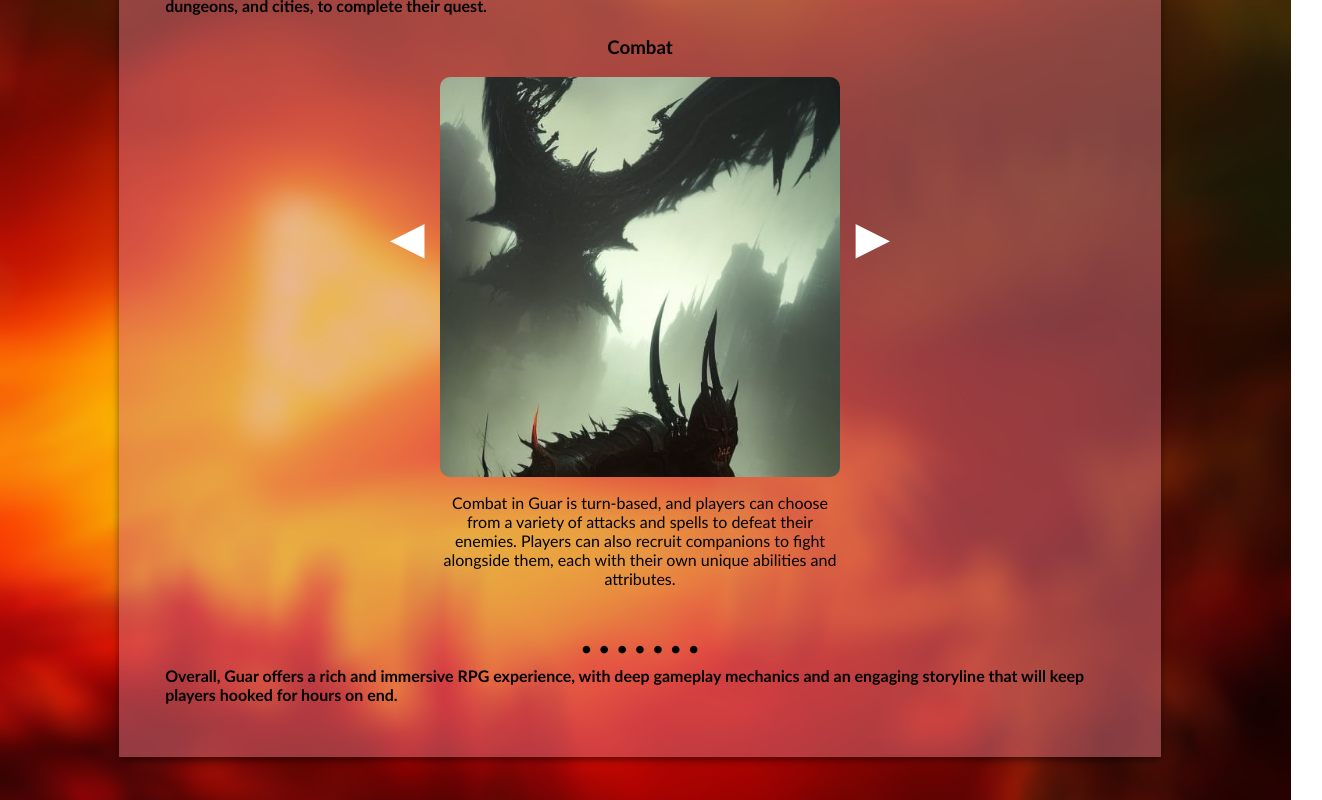
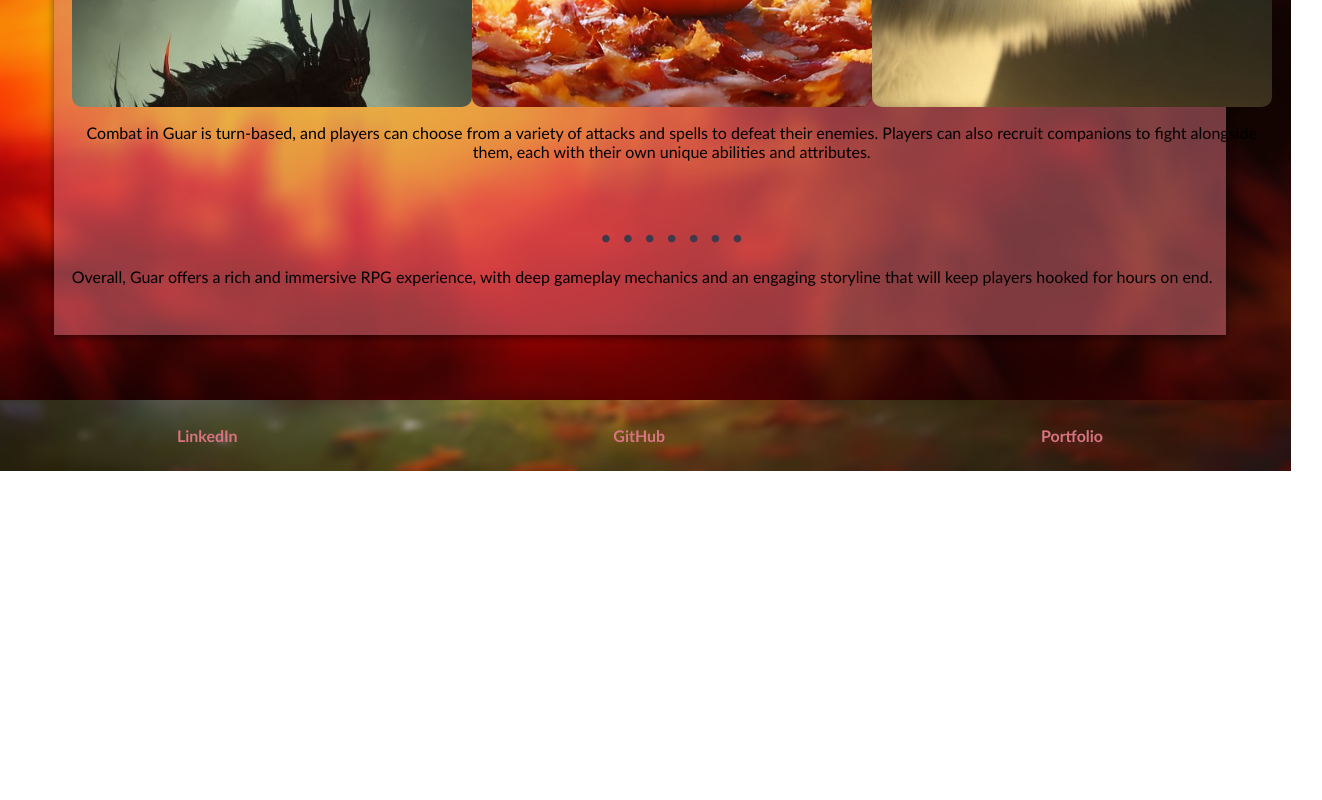
Before and after one commit to JBernardoRebelo/Guar-Website, a React (Create React App) app: page / in a window 1280 px wide. Shown: the part 1760-2560 px from the top of the page, 1322 px wide, since content can reach past the window. After the commit the page ends 2231 px from the top, so only its background shows below. Built offline with nearby package versions, Linux system fonts and the light colour scheme.

Commit message:
caroussel multiple images, descriptions and title showing the left one

```diff
--- a/src/Components/Contacts.js
+++ b/src/Components/Contacts.js
@@ -2,24 +2,27 @@
 import React from "react";
 import { _Contacts } from "../Style";
 
-export default function Contacts(){
-
-    return(
+export default function Contacts() {
+	return (
 		<_Contacts>
-            <ul className="list">
-                <li>
+			{/* <a href="/#" className="contactElement">
 				Gmail
-                </li>
-                <li>
+			</a> */}
+			<a
+				href="https://www.linkedin.com/in/jo%C3%A3o-bernardo-rebelo-621585171/"
+				className="contactElement"
+			>
 				LinkedIn
-                </li>
-                <li>
+			</a>
+			<a href="https://github.com/JBernardoRebelo" className="contactElement">
 				GitHub
-                </li>
-                <li>
+			</a>
+			<a
+				href="https://jbernardorebelo.github.io/JBernardoRebeloMusic/"
+				className="contactElement"
+			>
 				Portfolio
-                </li>
-            </ul>
+			</a>
 		</_Contacts>
-    )
+	);
 }
--- a/src/Components/Gameplay.js
+++ b/src/Components/Gameplay.js
@@ -12,6 +12,16 @@ import img_swamp from "../Images/swamp.png";
 import img_character from "../Images/character.jpg";
 import img_dwarf from "../Images/dwarf.png";
 import img_banner from "../Images/pumpkinbanner.png";
+
+const containerStyles = {
+	width: "1200px",
+	height: "400px",
+	margin: "0 auto",
+};
+
+const marginTop = {
+	marginTop: "200px",
+};
 
 export default function Gameplay() {
 	const slides = [
@@ -59,35 +69,24 @@ export default function Gameplay() {
 		},
 	];
 
-	const containerStyles = {
-		width: "400px",
-		height: "400px",
-		margin: "0 auto",
-	};
-
-	const marginTop = {
-		marginTop: "230px",
-	};
-
 	return (
 		<_InfoSection>
 			<h2 className="Title">Gameplay</h2>
 			<_TextBox>
 				<p className="Info">
-					<h4>
-						{" "}
+					<p>
 						The game is played from a third-person perspective, and players must
 						navigate through a variety of environments, including forests,
 						dungeons, and cities, to complete their quest.
-					</h4>
+					</p>
 					<div style={containerStyles}>
 						<GameplaySlider slides={slides} parentWidth={400} />
 					</div>
-					<h4 style={marginTop}>
+					<p style={marginTop}>
 						Overall, Guar offers a rich and immersive RPG experience, with deep
 						gameplay mechanics and an engaging storyline that will keep players
 						hooked for hours on end.
-					</h4>
+					</p>
 				</p>
 			</_TextBox>
 		</_InfoSection>
--- a/src/Components/GameplaySlider.js
+++ b/src/Components/GameplaySlider.js
@@ -10,7 +10,7 @@ import { _SliderStyles } from "../Style";
 const slidesContainerStyles = {
 	display: "flex",
 	height: "100%",
-	transition: "transform ease-out 0.5s",
+	transition: "transform ease-out 0.7s",
 };
 
 const slidesContainerOverFlowStyles = {
@@ -96,9 +96,10 @@ export default function GameplaySlider({ slides, parentWidth }) {
 			{/* <div style={slideStyles}></div> */}
 
 			{/* Description */}
-			<p>{slides[currentIndex].description}</p>
+			<p className="description">{slides[currentIndex].description}</p>
 
 			{/* Selectors and logic */}
+			{/* Fazer current dot */}
 			<div className="dotsContainerStyles">
 				{slides.map((slide, slideIndex) => (
 					<div
--- a/src/Style.jsx
+++ b/src/Style.jsx
@@ -1,7 +1,6 @@
 import styled from 'styled-components'
 
 import banner from './Images/pumpkinbanner_update.png'
-import banner2 from './Images/pumpkin.png'
 import background_img from './Images/fire_forest_update.png'
 
 export const _App = styled.section`
@@ -18,13 +17,13 @@ export const _App = styled.section`
 
 export const _NavBar = styled.section`
 
-    background-image: url(${banner});
-    background-size: cover;
     box-shadow: 0px 3px 7.5px rgba(0, 0, 0, 0.5);
     display: flex;
     align-content: center;
     align-items: center;
     justify-content: space-around;
+    background-size: cover;
+    background-image: url(${banner});
 
     --mainColor: #D8737F;
     --mainColorLight: #f18c8e;
@@ -64,10 +63,9 @@ export const _NavBar = styled.section`
         color: var(--mainColor);
         text-decoration: none;
         font-weight: bold;
+        :hover{
+            color: var(--secondaryColor);
         }
-
-    .navBarElement:hover{
-        color: var(--secondaryColor);
     }
 `
 
@@ -77,7 +75,7 @@ export const _InfoSection = styled.section`
     display: flex;
     flex-wrap: wrap;
     flex-direction: column;
-    margin: 10%;
+    margin: 5%;
     background-color: rgb(216, 115, 127, 0.5);
     box-shadow: 0px 3px 7.5px rgba(0, 0, 0, 0.5);
 
@@ -86,19 +84,14 @@ export const _InfoSection = styled.section`
     --textColor: #FCBB6D;
     --shadowColorDark: #40394a;
 
-    .imageGlue{
-        margin: -1.6%;
-        position: static ;
-    }
-
     .Title{
+        margin-bottom: -2%;
         color: var(--mainColorLight);
         text-shadow: 2px 1px var(--shadowColorDark);
     }
 
     .Info{
         color: black;
-        margin-top: 0%;
         margin-left: 3%;
         margin-right: 3%;
     }
@@ -115,30 +108,43 @@ export const _Contacts = styled.section`
 
     --mainColor: #D8737F;
     --mainColorLight: #f18c8e;
-    --textColor: #FCBB6D;
+    --highlight: #FCBB6D;
     --shadowColor: #685D79;
     --shadowColorDark: #40394a;
 
+    margin-top: auto;
     display: flex;
+    align-content: center;
     align-items: center;
-    text-align: center;
-    justify-content: center;
+    justify-content: space-around;
 
-    background-image: url(${banner2});
     background-size: cover;
     background-position: 1%;
+    background-image: url(${banner});
 
-    .list{
-
+    .contactElement{
+        margin: 2%;
+        color: var(--mainColor);
+        text-decoration: none;
+        font-weight: bold;
+        :hover{
+            color: var(--highlight);
         }
-
+    }
 `
 
 export const _SliderStyles = styled.section`
+
     height: 100%;
     width: 100%;
     position: relative;
     text-align: center;
+
+    --mainColor: #D8737F;
+    --mainColorLight: #f18c8e;
+    --highlight: #FCBB6D;
+    --shadowColor: #685D79;
+    --shadowColorDark: #40394a;
 
     .leftArrowStyles{
         position: absolute;
@@ -146,9 +152,12 @@ export const _SliderStyles = styled.section`
         transform: translate(0, -50%);
         left: -50px;
         font-size: 45px;
-            color: #fff;
+        color: var(--mainColorLight);
         z-Index: 1;
         cursor: pointer;
+        :hover{
+            color: var(--highlight);
+        }
     }
 
     .rightArrowStyles{
@@ -157,11 +166,13 @@ export const _SliderStyles = styled.section`
         transform: translate(0, -50%);
         right: -50px;
         font-size: 45px;
-            color: #fff;
+        color: var(--mainColorLight);
         z-Index: 1;
         cursor: pointer;
+        :hover{
+            color: var(--highlight);
         }
-
+    }
 
     .dotsContainerStyles{
         display: flex;
@@ -169,10 +180,23 @@ export const _SliderStyles = styled.section`
     }
 
     .dotStyles{
-            margin: 0 3px;
+        margin: 0 5px;
         cursor: pointer;
         font-size: 50px;
         font-weight: bolder;
+        color: var(--shadowColorDark);
+        :hover{
+            color: var(--highlight);
+        }
+    }
+
+    .dotCurrent{
+        color: var(--highlight);
+    }
+
+    .description{
+        height: 100px;
+        margin-bottom: -30px;
     }
 
 `
```
Lines whose indentation alone changed are shown as unchanged.
